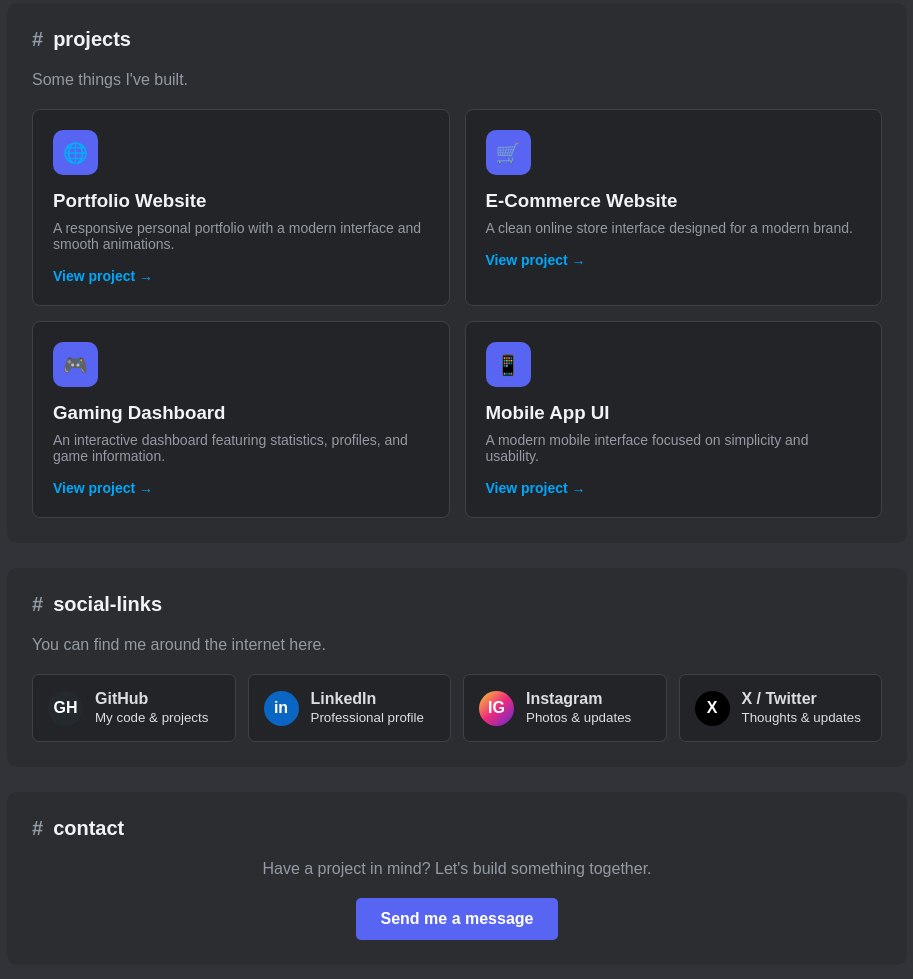
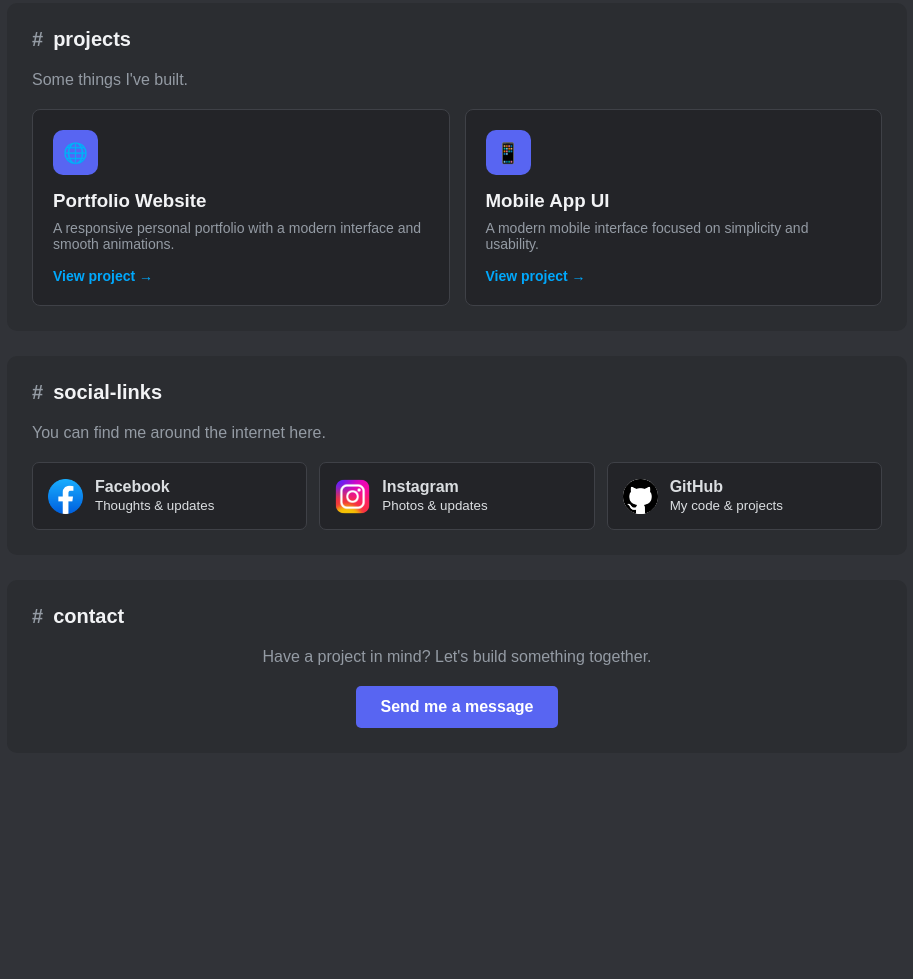
Before and after one commit to ziekdjd/Flexbox-Design, a plain HTML site: page index.html in a window 1280 px wide. Shown: the part 779-1758 px from the top of the page, without its empty margins (339-1252 px from the left). After the commit the page ends 1627 px from the top, so only its background shows below. Drawn offline with Linux system fonts and the light colour scheme.

Commit message:
Update portfolio branding and socials
Refresh the portfolio layout and branding with new section links, updated profile naming, and added real social links using custom icon images. This also removes outdated project cards, restyles social badges, and cleans up the navigation and link appearance for a more polished personal portfolio.

```diff
--- a/index.html
+++ b/index.html
@@ -14,12 +14,13 @@
     <!-- Server Sidebar -->
     <aside class="servers">
 
-      <div class="server active">A</div>
+      <div class="server active">Z</div>
       <div class="divider"></div>
 
-      <div class="server">💻</div>
-      <div class="server">🎨</div>
-      <div class="server">🚀</div>
+      <div class="server"><a href="#home">💻</a></div>
+      <div class="server"><a href="#projects">🎨</a></div>
+      <div class="server"><a href="#socials">🚀</a></div>
+      <div class="server"><a href="#contact">📧</a></div>
 
       <div class="divider"></div>
 
@@ -32,7 +33,7 @@
     <aside class="channels">
 
       <div class="server-name">
-        Alex's Portfolio
+        Ziek's Flexbox
       </div>
 
       <div class="channel-section">
@@ -90,7 +91,6 @@
 
           <div class="avatar">
             Z
-            <div class="online"></div>
           </div>
 
           <h1>Ziek Djd</h1>
@@ -176,46 +176,6 @@
             <article class="project">
 
               <div class="project-icon">
-                🛒
-              </div>
-
-              <h3>E-Commerce Website</h3>
-
-              <p>
-                A clean online store interface designed for
-                a modern brand.
-              </p>
-
-              <a href="#">
-                View project →
-              </a>
-
-            </article>
-
-
-            <article class="project">
-
-              <div class="project-icon">
-                🎮
-              </div>
-
-              <h3>Gaming Dashboard</h3>
-
-              <p>
-                An interactive dashboard featuring statistics,
-                profiles, and game information.
-              </p>
-
-              <a href="#">
-                View project →
-              </a>
-
-            </article>
-
-
-            <article class="project">
-
-              <div class="project-icon">
                 📱
               </div>
 
@@ -252,36 +212,22 @@
           <div class="socials">
 
             <!-- Replace # with your real links -->
-
-            <a href="#" class="social" target="_blank">
-              <div class="social-icon github">
-                GH
+            <a href="https://facebook.com/ziekdjd" class="social" target="_blank">
+              <div class="social-icon facebook">
+                <img src="fb.png" alt="">
               </div>
 
               <div>
-                <strong>GitHub</strong>
+                <strong>Facebook</strong>
                 <br>
-                <small>My code & projects</small>
+                <small>Thoughts & updates</small>
               </div>
             </a>
 
 
-            <a href="#" class="social" target="_blank">
-              <div class="social-icon linkedin">
-                in
-              </div>
 
-              <div>
-                <strong>LinkedIn</strong>
-                <br>
-                <small>Professional profile</small>
-              </div>
-            </a>
-
-
-            <a href="#" class="social" target="_blank">
-              <div class="social-icon instagram">
-                IG
+            <a href="https://instagram.com/its.me.ziek" class="social" target="_blank">
+              <div class="social-icon"><img src="ig.png" alt="">
               </div>
 
               <div>
@@ -292,17 +238,19 @@
             </a>
 
 
-            <a href="#" class="social" target="_blank">
-              <div class="social-icon twitter">
-                X
+
+            <a href="https://github.com/ziekdjd" class="social" target="_blank">
+              <div class="social-icon github">
+                <img src="github.png" alt="">
               </div>
 
               <div>
-                <strong>X / Twitter</strong>
+                <strong>GitHub</strong>
                 <br>
-                <small>Thoughts & updates</small>
+                <small>My code & projects</small>
               </div>
             </a>
+
 
           </div>
 
--- a/style.css
+++ b/style.css
@@ -13,6 +13,10 @@
       background: #313338;
       color: #f2f3f5;
       min-height: 100vh;
+    }
+
+    a {
+      text-decoration: none;
     }
 
     /* =========================
@@ -403,23 +407,11 @@
       align-items: center;
       justify-content: center;
       font-weight: bold;
-      color: white;
+      background-color: transparent;
     }
 
     .github {
-      background: #24292e;
-    }
-
-    .linkedin {
-      background: #0a66c2;
-    }
-
-    .instagram {
-      background: linear-gradient(135deg, #f9ce34, #ee2a7b, #6228d7);
-    }
-
-    .twitter {
-      background: #000;
+      background-color: white;
     }
 
     /* =========================
@@ -508,3 +500,11 @@
         flex-basis: 100%;
       }
     }
+
+    img {
+      height: 35px;
+      width: auto;
+      border-radius: 10px;
+      margin: 0;
+      padding: 0;
+    }
```
Also changed, not shown: fb.png (added), github.png (added), gmail.png (added), ig.png (added).
